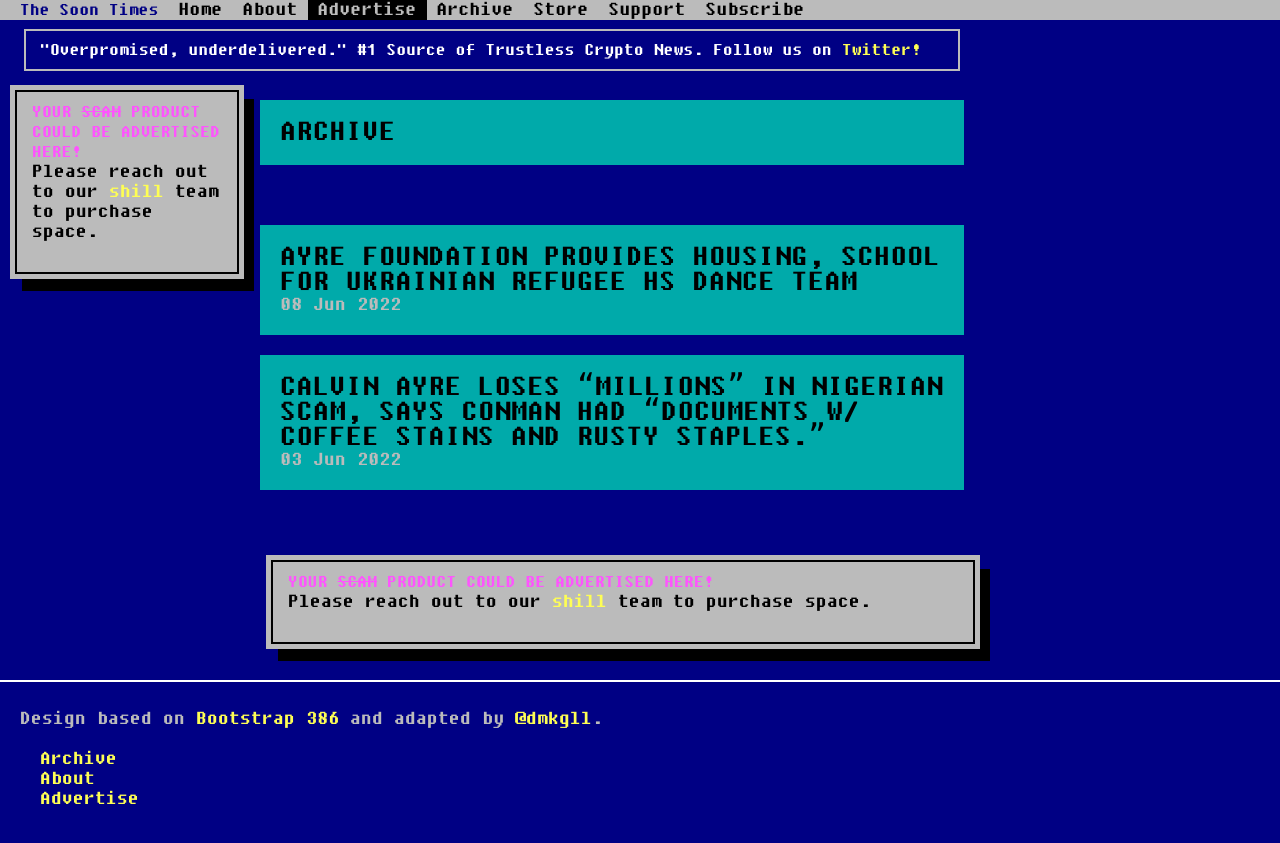
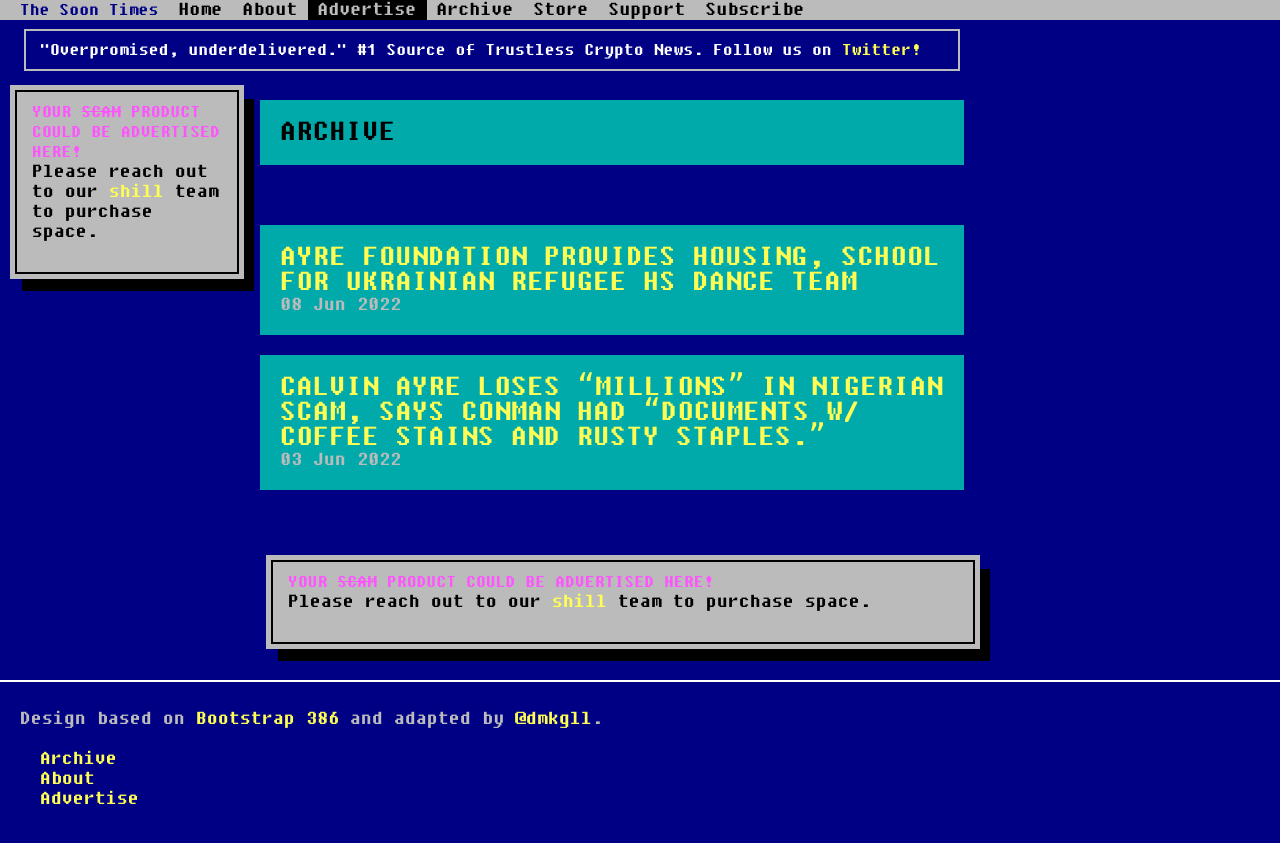
Before and after one commit to dmkgll/tst, a Jekyll site: the page built from archive.html, in a window 1280 px wide. Shown: the top 843 px of the page. Built offline with Jekyll 4.4.1, drawn with Linux system fonts in a browser that asks for light colours; comment, search, counter and statistics services are not loaded.

Commit message:
Update archive.html

```diff
--- a/archive.html
+++ b/archive.html
@@ -6,7 +6,7 @@
   {% for post in site.posts %}
 
 <div class="page-header">
-           <a href="{{ post.url }}">      <h1>{{post.title}}</h1>  </a>
+       <h1 class="post-title"><a href="{{ post.url }}">{{post.title}}</a></h1>
 
     <span class="post-date">{{ post.date | date_to_string }}</span>
           </div>
```
